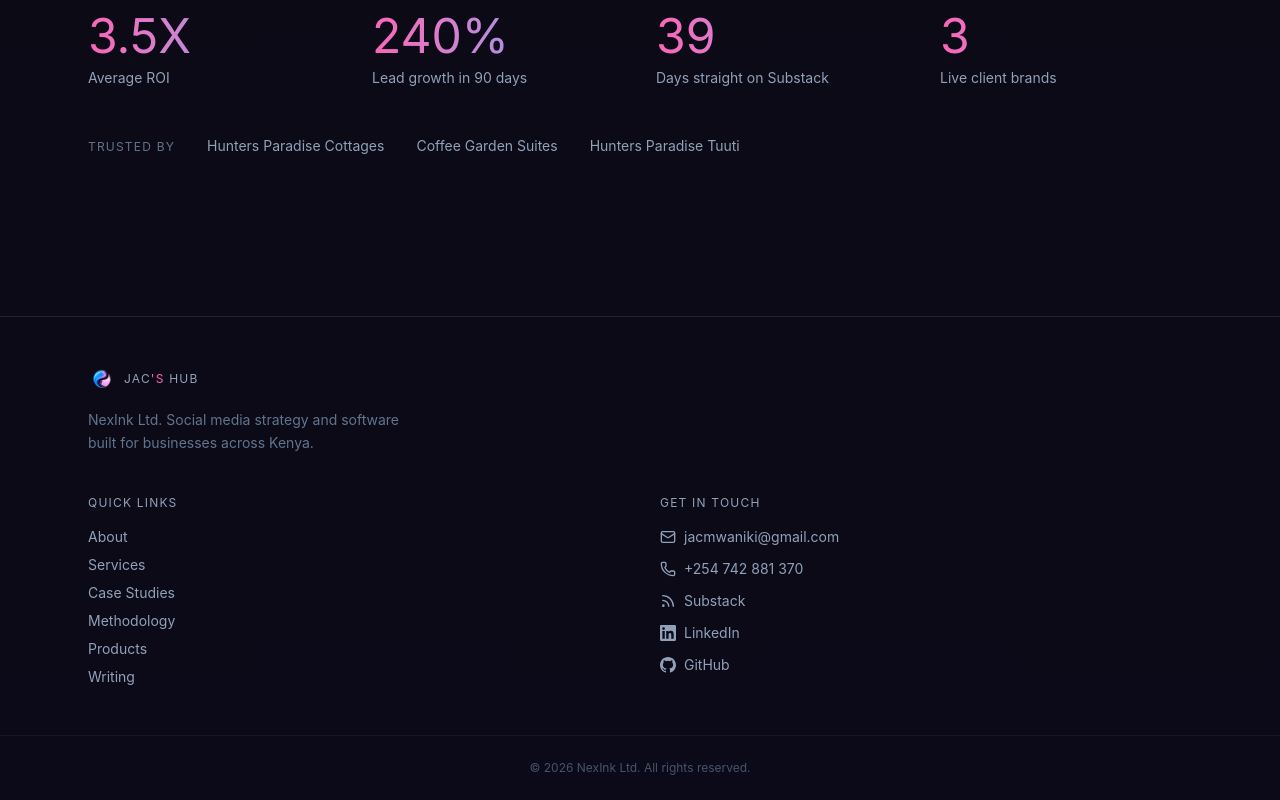
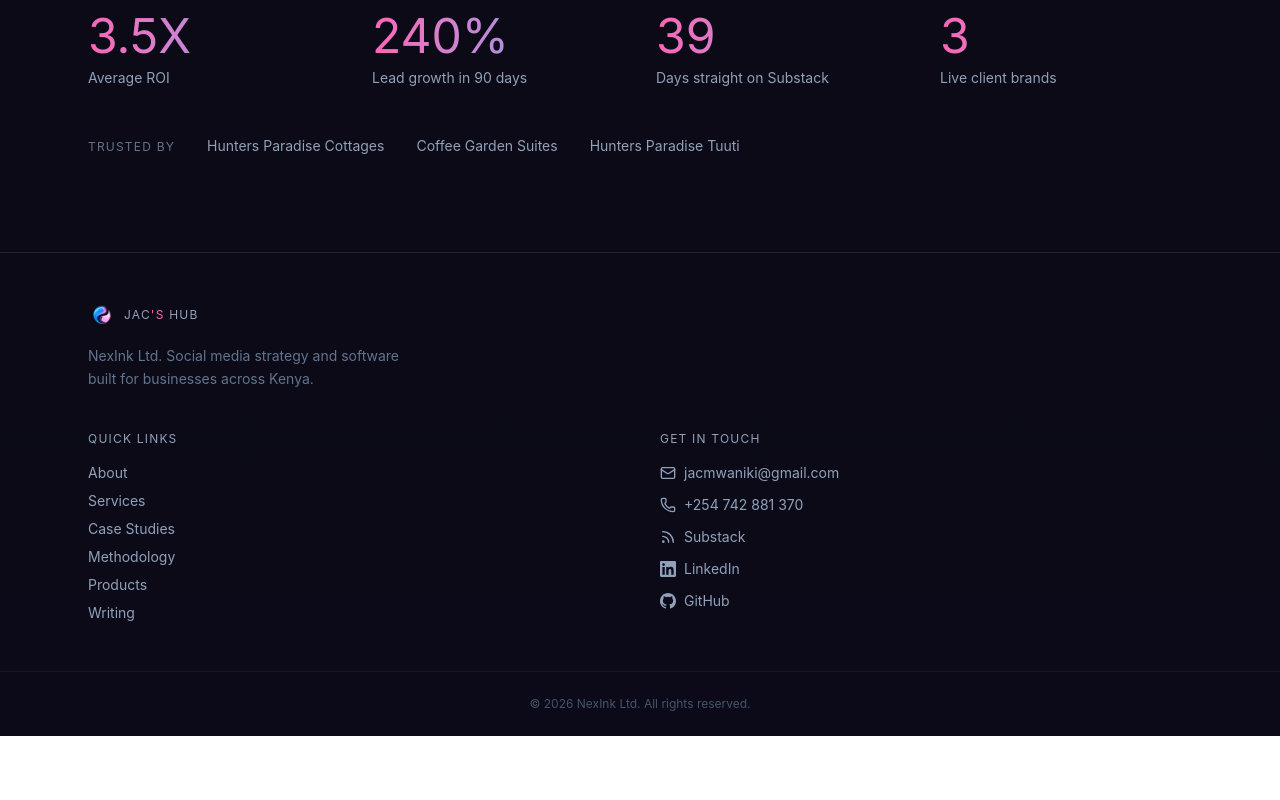
Before and after one commit to jakkkc/Jac-sHub, a React (Vite) app: page / in a window 1280 px wide. Shown: the part 1087-1887 px from the top of the page. After the commit the page ends 1823 px from the top, so only its background shows below. Built offline with nearby package versions, Linux system fonts and the light colour scheme.

Commit message:
Fix email wrapping in footer and tighten spacing above footer

```diff
--- a/src/components/Footer.tsx
+++ b/src/components/Footer.tsx
@@ -47,7 +47,7 @@
 
 export default function Footer() {
   return (
-    <footer className="border-t border-white/10 mt-24">
+    <footer className="border-t border-white/10 mt-8">
       <div className="max-w-6xl mx-auto px-6 py-12 font-sans normal-case">
         <div className="mb-10 text-center md:text-left">
           <div className="flex items-center gap-2 mb-4 justify-center md:justify-start">
@@ -92,7 +92,7 @@
                       href={link.href}
                       target={link.external ? '_blank' : undefined}
                       rel={link.external ? 'noreferrer' : undefined}
-                      className="flex items-center gap-2 hover:text-pink-400 transition-colors break-all"
+                      className="flex items-center gap-2 hover:text-pink-400 transition-colors break-words"
                     >
                       <Icon size={16} className="shrink-0" />
                       {link.label}
```
